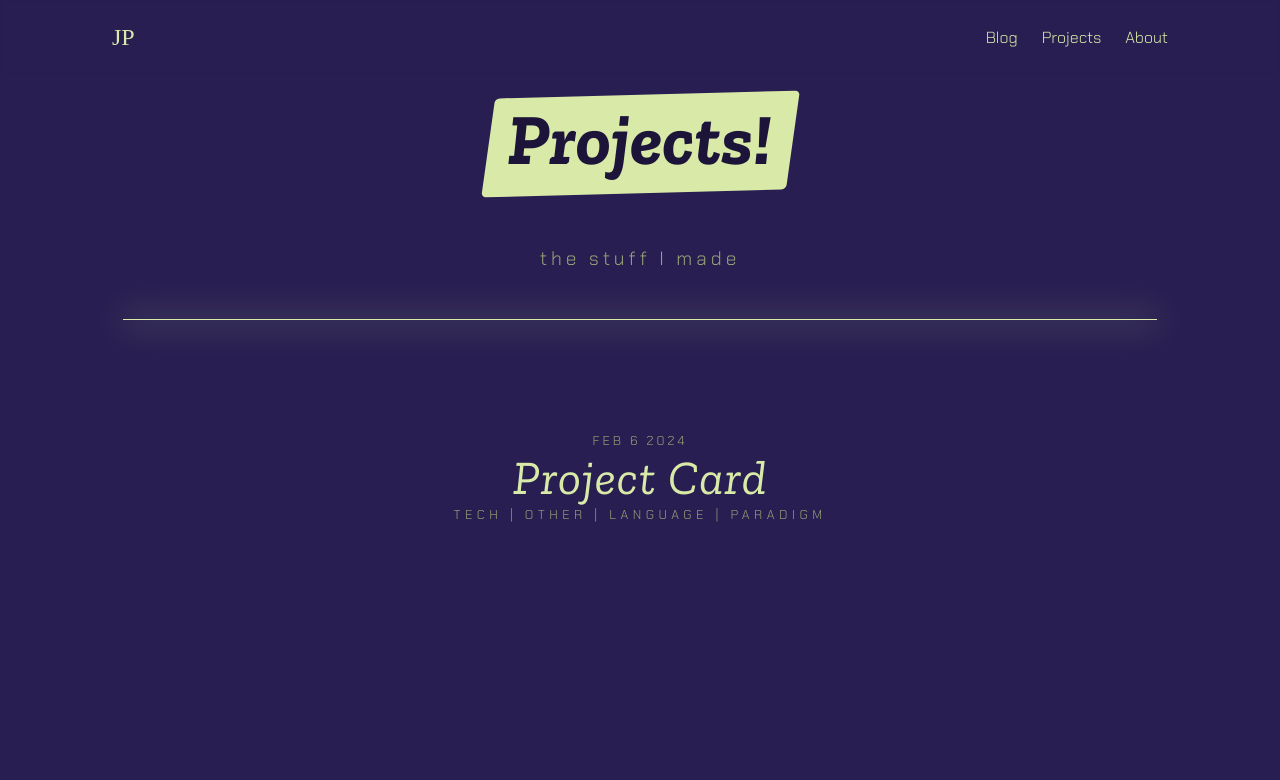
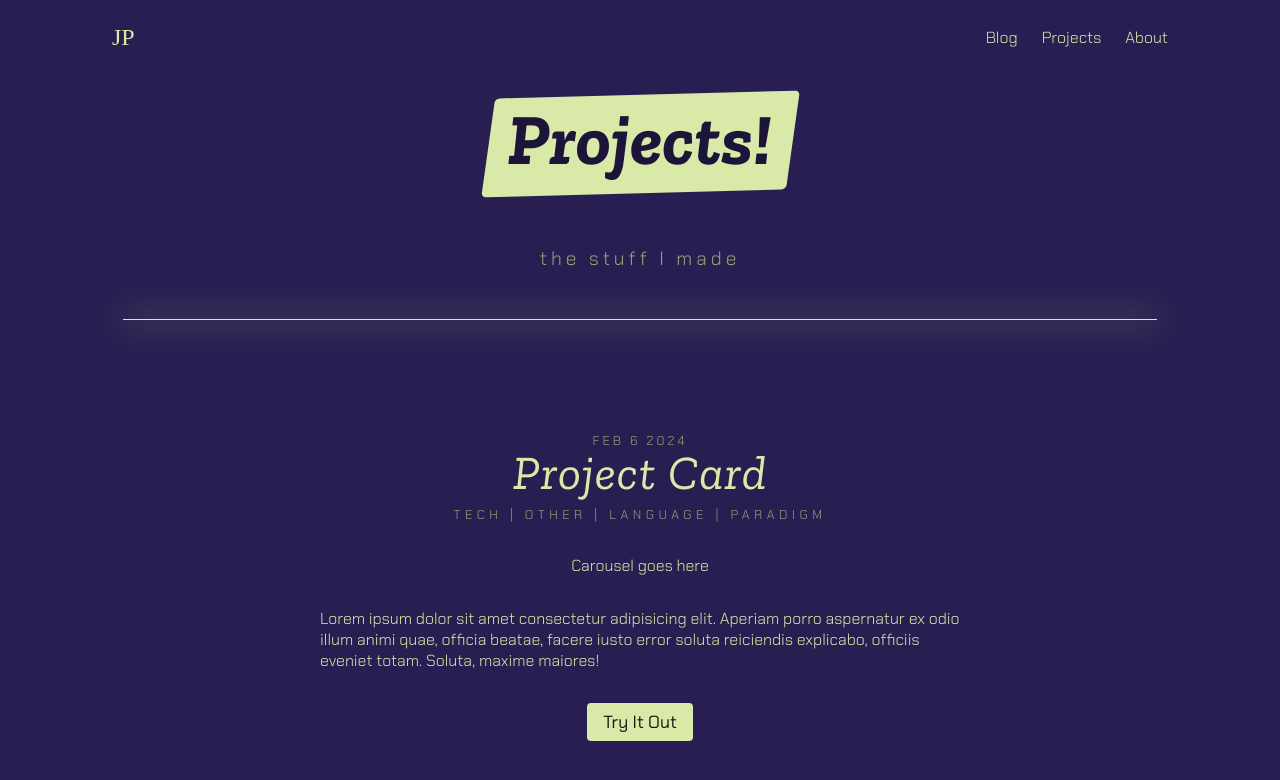
Before and after one commit to j-prt/portfolio, a React (Vite) app: page /projects in a window 1280 px wide. Shown: the top 780 px of the page. Built offline with nearby package versions, Linux system fonts and the light colour scheme; a web font is replaced by a local one.

Commit message:
checkpoint

```diff
--- a/src/pages/blog/BlogDetail.tsx
+++ b/src/pages/blog/BlogDetail.tsx
@@ -1,12 +1,8 @@
-import styled from 'styled-components'
 import HeadingSimple from '../../ui/HeadingSimple'
 import FullScreenBackground from '../../ui/FullScreenBackground'
 import MainContainer from '../../ui/MainContainer'
 import DateLine from '../../ui/DateLine'
-
-const Paragraph = styled.p`
-  max-width: 40rem;
-`
+import Paragraph from '../../ui/Paragraph'
 
 // TODO: write blogs. Also data will be served from backend
 // as json, so the entire logic here needs to be implemented.
--- a/src/pages/home/ProjectMini.tsx
+++ b/src/pages/home/ProjectMini.tsx
@@ -17,7 +17,7 @@ function ProjectMini() {
     <FeaturedContainer>
       <FeaturedImg side='left' brightness='medium' imgUrl='./public/laptop2.jpg' />
       <CopyBox>
-        <FunHeader side='right'>Project Spotlight</FunHeader>
+        <FunHeader>Project Spotlight</FunHeader>
         <SubTitle>Title of the project featured</SubTitle>
         <ProjectDescription>
           Lorem ipsum dolor sit, amet consectetur adipisicing elit. Reiciendis eaque laudantium
--- a/src/pages/projects/ProjectCard.tsx
+++ b/src/pages/projects/ProjectCard.tsx
@@ -2,19 +2,37 @@ import styled from 'styled-components'
 import DateLine from '../../ui/DateLine'
 import HeadingSimple from '../../ui/HeadingSimple'
 import SubTitle from '../../ui/SubTitle'
+import Paragraph from '../../ui/Paragraph'
+import Button from '../../ui/Button'
+import FlexColumn from '../../ui/FlexColumn'
 
-const StyledProjectCard = styled.div`
-  display: flex;
-  flex-direction: column;
-  align-items: center;
+const StyledProjectCard = styled(FlexColumn)`
+  gap: 2rem;
+`
+
+const ProjectCardHeader = styled(HeadingSimple)`
+  transform: translateY(-5px);
 `
 
 function ProjectCard() {
   return (
     <StyledProjectCard>
-      <DateLine>FEB 6 2024</DateLine>
-      <HeadingSimple>Project Card</HeadingSimple>
-      <SubTitle size='small'>TECH | OTHER | LANGUAGE | PARADIGM</SubTitle>
+      <FlexColumn>
+        <DateLine>FEB 6 2024</DateLine>
+        <ProjectCardHeader>Project Card</ProjectCardHeader>
+        <SubTitle size='small'>TECH | OTHER | LANGUAGE | PARADIGM</SubTitle>
+      </FlexColumn>
+      <div>
+        <p>Carousel goes here</p>
+      </div>
+      <Paragraph>
+        Lorem ipsum dolor sit amet consectetur adipisicing elit. Aperiam porro aspernatur ex odio
+        illum animi quae, officia beatae, facere iusto error soluta reiciendis explicabo, officiis
+        eveniet totam. Soluta, maxime maiores!
+      </Paragraph>
+      <Button onPress={() => {}} $styleType='primary'>
+        Try It Out
+      </Button>
     </StyledProjectCard>
   )
 }
--- /dev/null
+++ b/src/ui/FlexColumn.tsx
@@ -0,0 +1,9 @@
+import styled from 'styled-components'
+
+const FlexColumn = styled.div`
+  display: flex;
+  flex-direction: column;
+  align-items: center;
+`
+
+export default FlexColumn
--- /dev/null
+++ b/src/ui/Paragraph.tsx
@@ -0,0 +1,7 @@
+import styled from 'styled-components'
+
+const Paragraph = styled.p`
+  max-width: 40rem;
+`
+
+export default Paragraph
```
